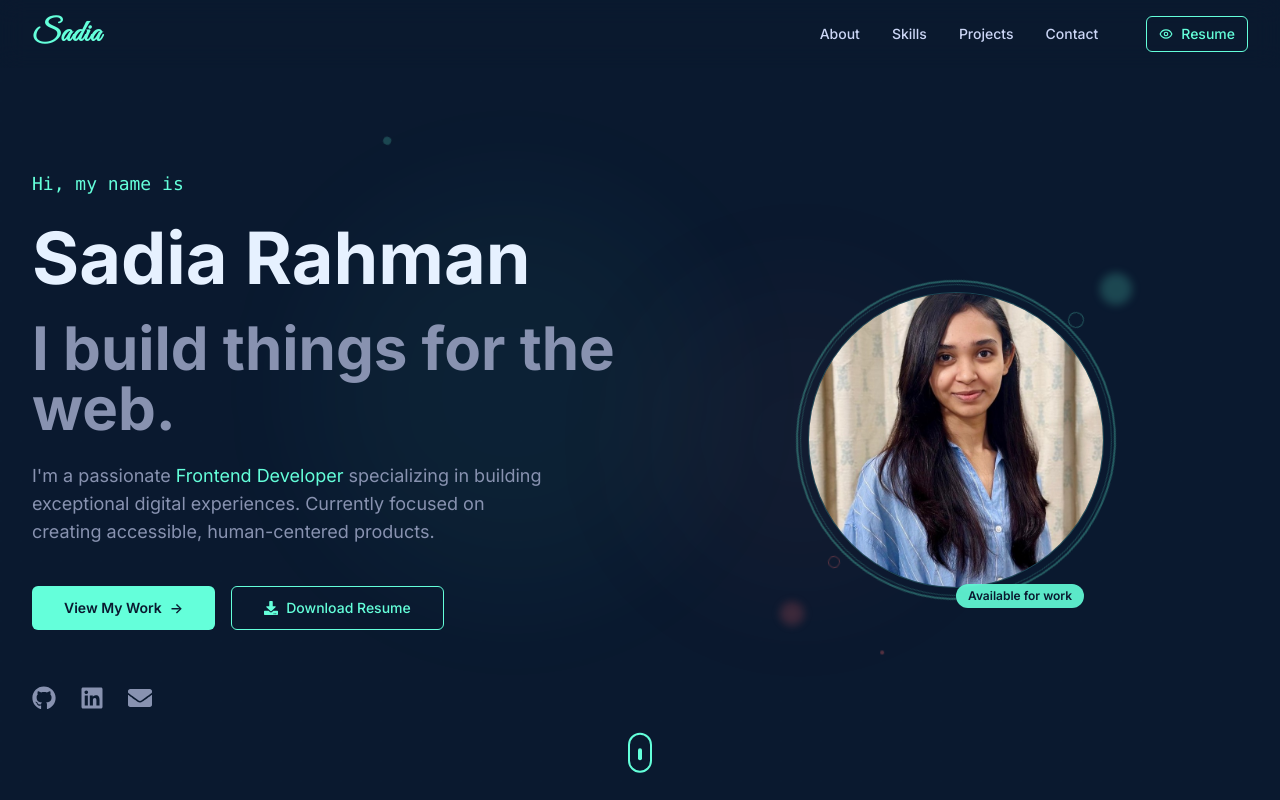
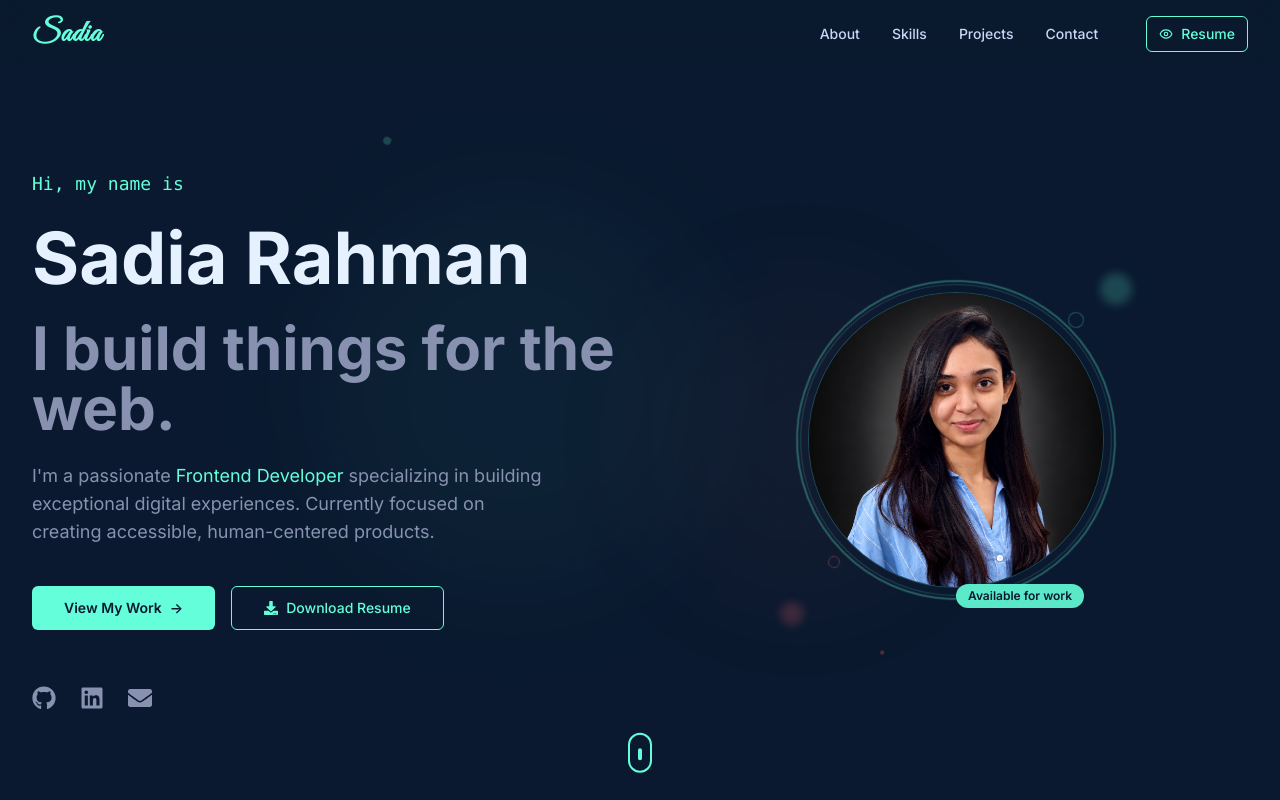
Before and after one commit to Sadia1609/Portfolio, a React (Vite) app: page / in a window 1280 px wide. Shown: the top 800 px of the page. Built offline with nearby package versions, Linux system fonts and the light colour scheme; the HTML template or start-up script is replaced by a standard one.

Commit message:
updated profile image

```diff
--- a/src/components/ProfileImage.jsx
+++ b/src/components/ProfileImage.jsx
@@ -31,9 +31,9 @@
           >
             {/* Your Actual Photo */}
             <img
-              src="/sadia rahman.jpeg"
+              src="/Professional_Portrait.png"
               alt="Sadia Rahman"
-              className="w-full h-full object-cover"
+              className="w-full object-cover"
             />
 
             {/* Gradient overlay on hover */}
```
Also changed, not shown: public/Professional_Portrait.png (added).
